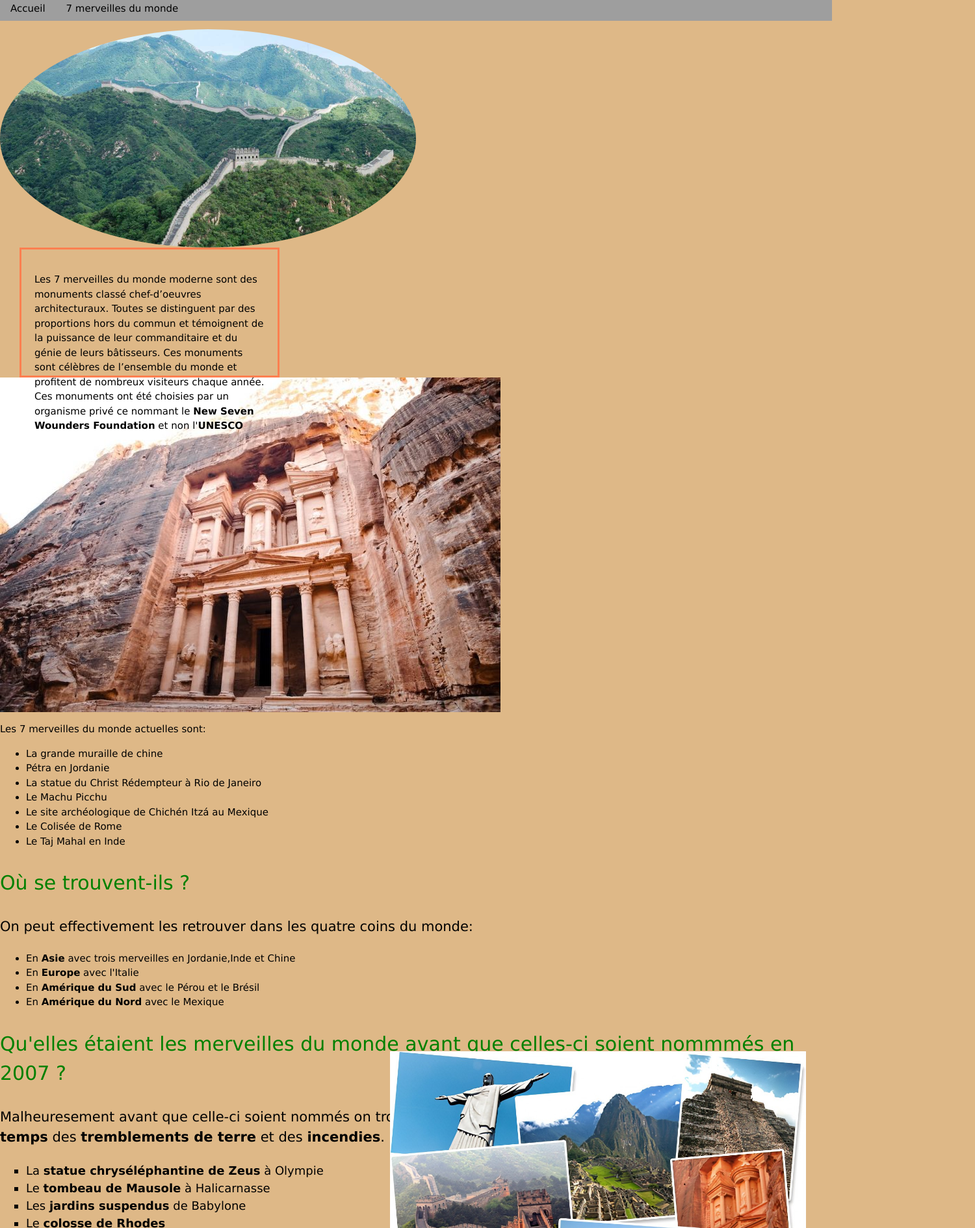
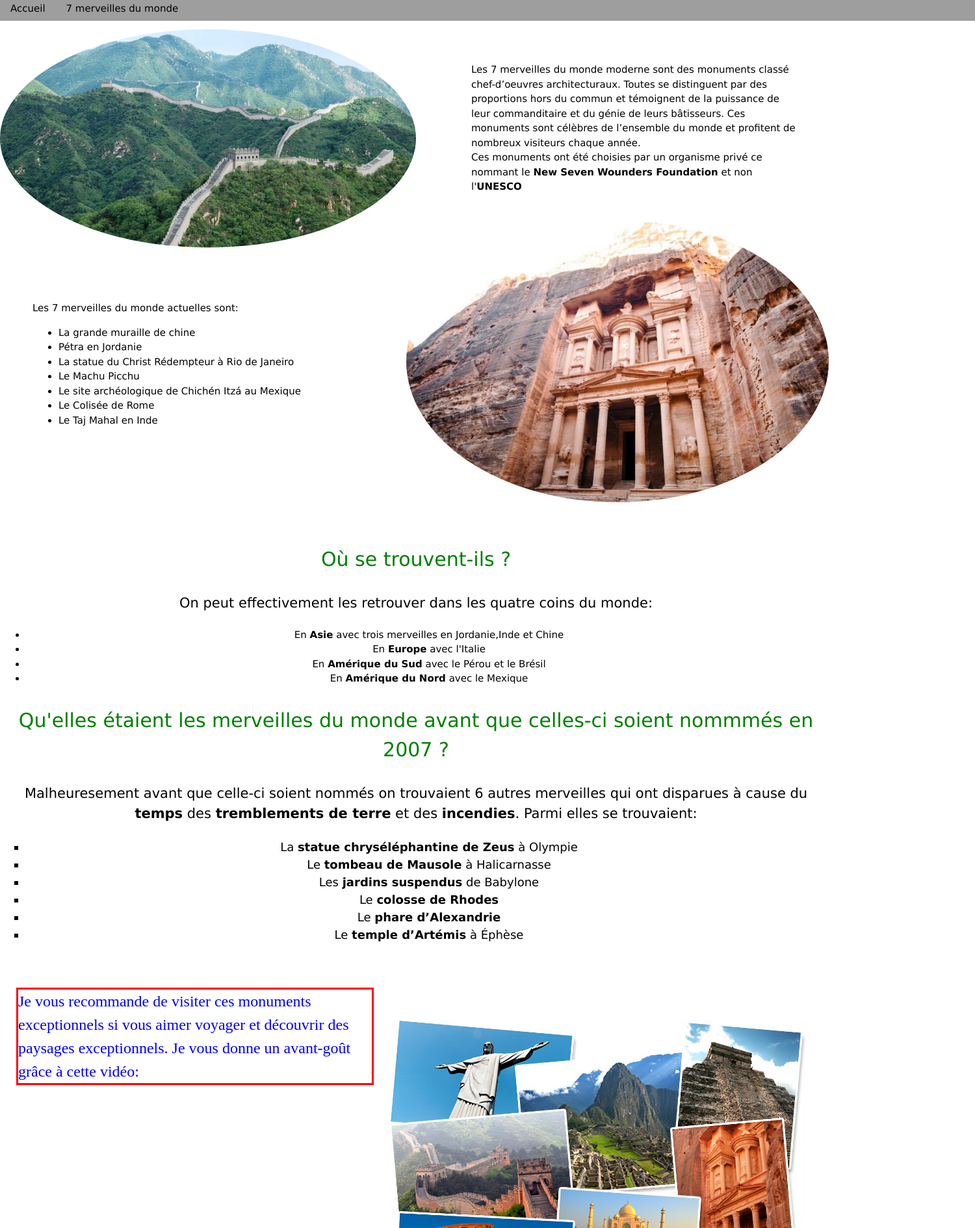
Before and after one commit to lfougeray72/lfougeray72.github.io, a plain HTML site: page index.html in a window 1280 px wide. Shown: the part 86-1976 px from the top of the page at 65% size, 1500 px wide, since content can reach past the window. Drawn offline with nearby package versions, Linux system fonts and the light colour scheme; files whose address does not match are found by name.

Commit message:
Update newcss.css

```diff
--- a/newcss.css
+++ b/newcss.css
@@ -1,98 +1,77 @@
-/*
-To change this license header, choose License Headers in Project Properties.
-To change this template file, choose Tools | Templates
-and open the template in the editor.
-*/
-/*
-    Created on : 4 oct. 2021, 15:51:25
-    Author     : lfougeray
-*/
+.w3-homard {
+  font-family: « Lobster », serif;
+}.w3-conteneur {
 
- body {
-    background-color: burlywood;
 }
-.important {
-    margin: 10px;
-    padding: 5px;
-    background-color: lightsteelblue;
-    border: 1px black solid;
-    text-align: left;
-    width: 100px;
+.w3-allerta {
+  font-family: « Allerta Stencil », Sans-serif;
 }
- hL{
-    color: #6666ff;
+.relative{
+    position:relative;
+    left:725px;
+    bottom:300px;
+    border:5px;
+    width:500px
 }
- h1{
-    color: red;
-    font-family: serif;
-    font-size: 20px;
-    margin-left: 20px;
+.img{
+    position:relative;
+    border-radius:50%;
+    left:625px;
+    bottom:275px;
+    width:650px;
 }
-
-#menu>ul {
-    list-style-type: none;
+.p1{
+    position:relative;
+    bottom:600px;
+    left:50px;
 }
-#menu>ul>li {
-    padding: 5px;
-    background-color: aqua;
-    border-radius: 5px;
-    margin: 5px;
-    width: 50px;
+.collant{
+  position: -webkit-sticky;
+  position: sticky;
+  top: 1px;
+  width:1500px;
+  background-color: grey;
+  z-index:1;
 }
-
-dive {
-    border: 15px solid green;
-    border-radius: 10px;
-    padding: 10px;
-    margin: 25px;
-    width: 300px;
-    height: 50px;
-    background-color: aqua;
+.p2{
+    position:relative;
+    bottom:450px;
+    text-align: center;
 }
-
-div.statique{
-    position: static;
-    padding: 20px;
-    border: 3px solid coral;
-    width: 310px;
+.p3{
+    font-size:160%;
+    font-family:cantaneo;
+    position:relative;
+    bottom:850px;
+    width:550px;
+    left:25px;
+    color:blue;
+    border-style:solid;
+    border-color: red;
 }
-
-div.relative{
-    position: relative;
-    border: 3px solid coral;
-    left: 30px;
-    padding: 20px;
-    width: 310px;
+.img2{
+    width:600px;
+    margin-left: 375px;
 }
-
-div.relative{
-    position: relative;
-    border: 3px solid coral;
-    height: 200px;
-    width: 400px;
+.p4{
+   font-size:150%;
+   margin-left:150px;
+   width:1100px;
 }
-
-div.fixe{
-    position: fixed;
-    padding: 20px;
-    border: 3px solid coral;
-    right: 0px;
-    bottom: 0px;
+.titre2{
+    font-size:180%;
+    text-align:center;
+    color:#ff6666;
 }
-
-div.absolue{
-    position: absolute;
-    top: 80px;
-    right: 5px;
-    bottom: 5px;
-    width: 200px;
-    height: 100px;
-    border: 3px solid coral;
+.titre{
+    font-size:250%;
+    color:purple;
+    text-align:center;
 }
-
-image{
-    position: absolute;
-    top: 0px;
-    left: 0px;
-    z-index: -1;
+.t{
+    border:1px black solid;
+    width:10%
 }
+.tableau{
+    margin-top:10px
+}
```
